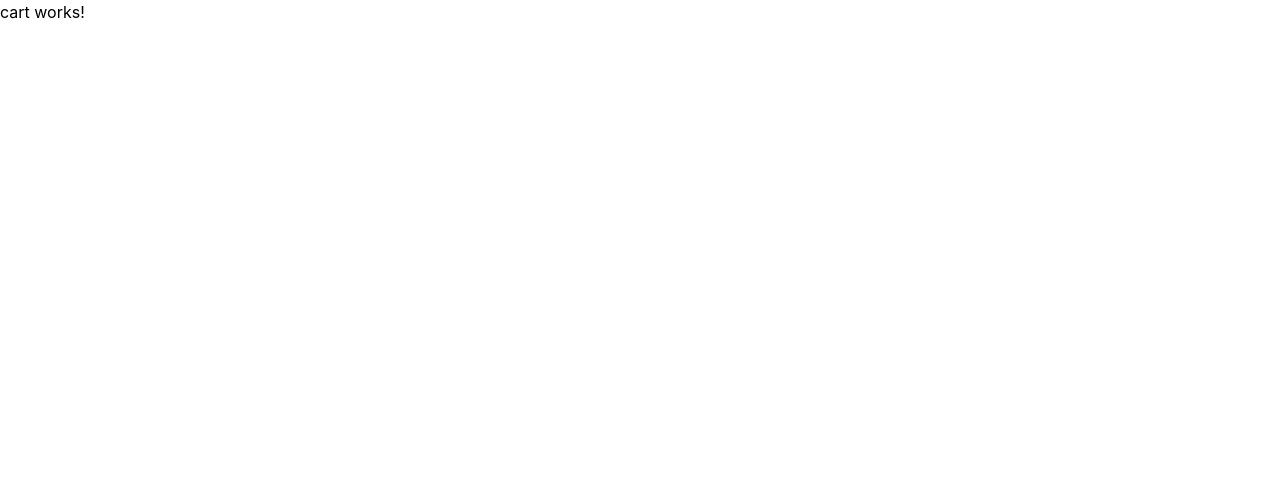
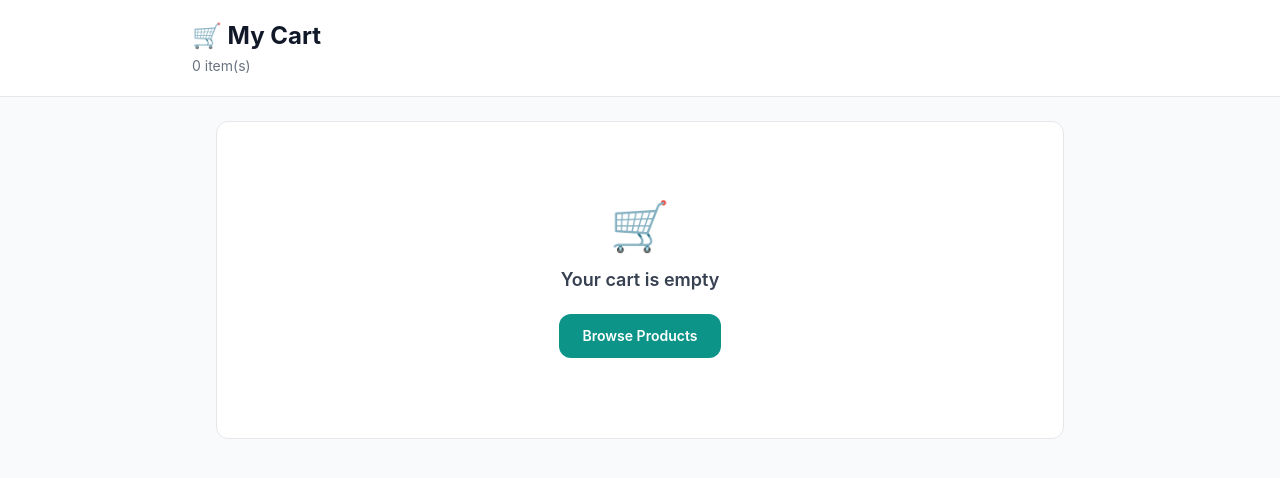
Before and after one commit to ZorenZulueta/Inventory-System, an Angular app in the folder client/: page /cart in a window 1280 px wide. Shown: the top 478 px of the page. Built offline with nearby package versions, Linux system fonts and the light colour scheme; sample sign-in values are in the browser's storage.

Commit message:
Fix cart component - add fmt method and proper HTML template

```diff
--- a/client/src/app/pages/cart/cart.component.html
+++ b/client/src/app/pages/cart/cart.component.html
@@ -1 +1,57 @@
-<p>cart works!</p>
+<div class="min-h-screen bg-gray-50">
+  <div class="bg-white border-b px-4 sm:px-6 py-5">
+    <div class="max-w-4xl mx-auto">
+      <h1 class="text-2xl font-bold text-gray-900">🛒 My Cart</h1>
+      <p class="text-gray-500 text-sm mt-1">{{ cart.totalItems }} item(s)</p>
+    </div>
+  </div>
+  <div class="max-w-4xl mx-auto px-4 sm:px-6 py-6">
+    <div *ngIf="items.length === 0" class="text-center py-20 bg-white rounded-xl border">
+      <p class="text-5xl mb-4">🛒</p>
+      <p class="text-lg font-semibold text-gray-700 mb-2">Your cart is empty</p>
+      <a routerLink="/products" class="bg-teal-600 text-white px-6 py-3 rounded-xl font-semibold hover:bg-teal-700 transition text-sm inline-block mt-3">Browse Products</a>
+    </div>
+    <div *ngIf="items.length > 0" class="grid grid-cols-1 lg:grid-cols-3 gap-6">
+      <div class="lg:col-span-2 space-y-3">
+        <div *ngFor="let item of items" class="bg-white border rounded-xl p-4 flex gap-4">
+          <div class="w-16 h-16 rounded-lg bg-gray-100 flex-shrink-0 flex items-center justify-center">
+            <img *ngIf="item.imageUrl" [src]="apiUrl + item.imageUrl" class="w-full h-full object-cover rounded-lg">
+            <span *ngIf="!item.imageUrl" class="text-2xl">📦</span>
+          </div>
+          <div class="flex-1 min-w-0">
+            <p class="font-semibold text-gray-900 text-sm truncate">{{ item.name }}</p>
+            <p class="text-teal-600 font-bold text-sm">{{ fmt(item.price) }}</p>
+            <div class="flex items-center gap-3 mt-2">
+              <div class="flex items-center border rounded-lg overflow-hidden">
+                <button (click)="cart.updateQty(item.productId, item.quantity - 1)" class="px-3 py-1.5 text-gray-600 hover:bg-gray-100 text-sm font-bold">−</button>
+                <span class="w-10 text-center text-sm font-semibold border-x py-1.5">{{ item.quantity }}</span>
+                <button (click)="cart.updateQty(item.productId, item.quantity + 1)" class="px-3 py-1.5 text-gray-600 hover:bg-gray-100 text-sm font-bold">+</button>
+              </div>
+              <button (click)="remove(item.productId)" class="text-red-400 hover:text-red-600 text-xs font-medium">Remove</button>
+            </div>
+          </div>
+          <div class="text-right flex-shrink-0">
+            <p class="font-bold text-gray-900 text-sm">{{ fmt(item.price * item.quantity) }}</p>
+          </div>
+        </div>
+      </div>
+      <div>
+        <div class="bg-white border rounded-xl p-5 sticky top-20">
+          <h3 class="font-bold text-gray-900 mb-4">Order Summary</h3>
+          <div *ngFor="let item of items" class="flex justify-between text-sm text-gray-600 mb-2">
+            <span class="truncate mr-2">{{ item.name }} × {{ item.quantity }}</span>
+            <span class="flex-shrink-0">{{ fmt(item.price * item.quantity) }}</span>
+          </div>
+          <div class="border-t pt-4 mt-2 mb-5">
+            <div class="flex justify-between font-bold text-gray-900">
+              <span>Total</span>
+              <span class="text-teal-600 text-lg">{{ fmt(cart.totalPrice) }}</span>
+            </div>
+          </div>
+          <a routerLink="/checkout" class="block w-full bg-teal-600 hover:bg-teal-700 text-white text-center font-semibold py-3 rounded-xl transition text-sm">Proceed to Checkout →</a>
+          <a routerLink="/products" class="block w-full text-center text-gray-500 text-sm mt-3">← Continue Shopping</a>
+        </div>
+      </div>
+    </div>
+  </div>
+</div>
--- a/client/src/app/pages/cart/cart.component.ts
+++ b/client/src/app/pages/cart/cart.component.ts
@@ -28,6 +28,8 @@ export class CartComponent implements OnInit {
     this.cart.remove(productId);
   }
 
+  fmt(n: number): string { return `?${n.toLocaleString('en-PH', { minimumFractionDigits: 2 })}`; }
+
   formatCurrency(amount: number): string {
     return `₱${amount.toLocaleString('en-PH', { minimumFractionDigits: 2 })}`;
   }
```
